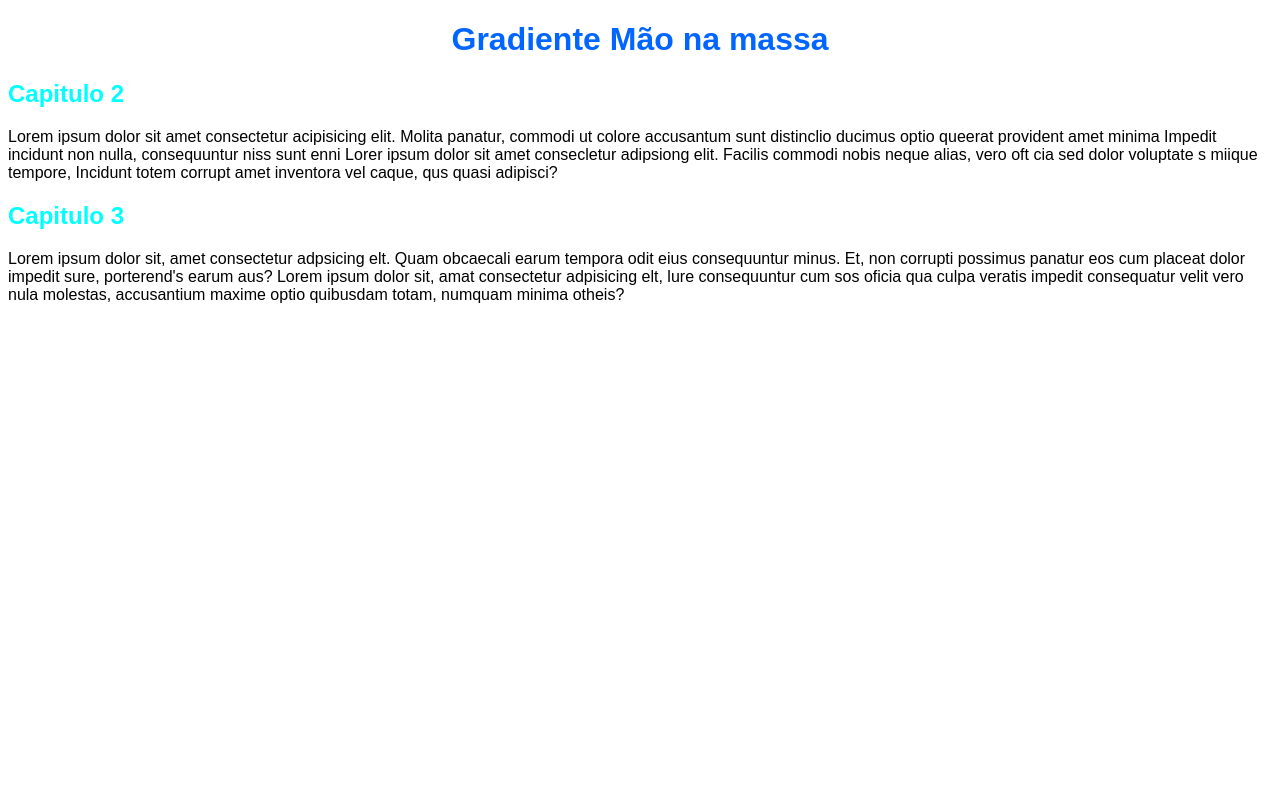
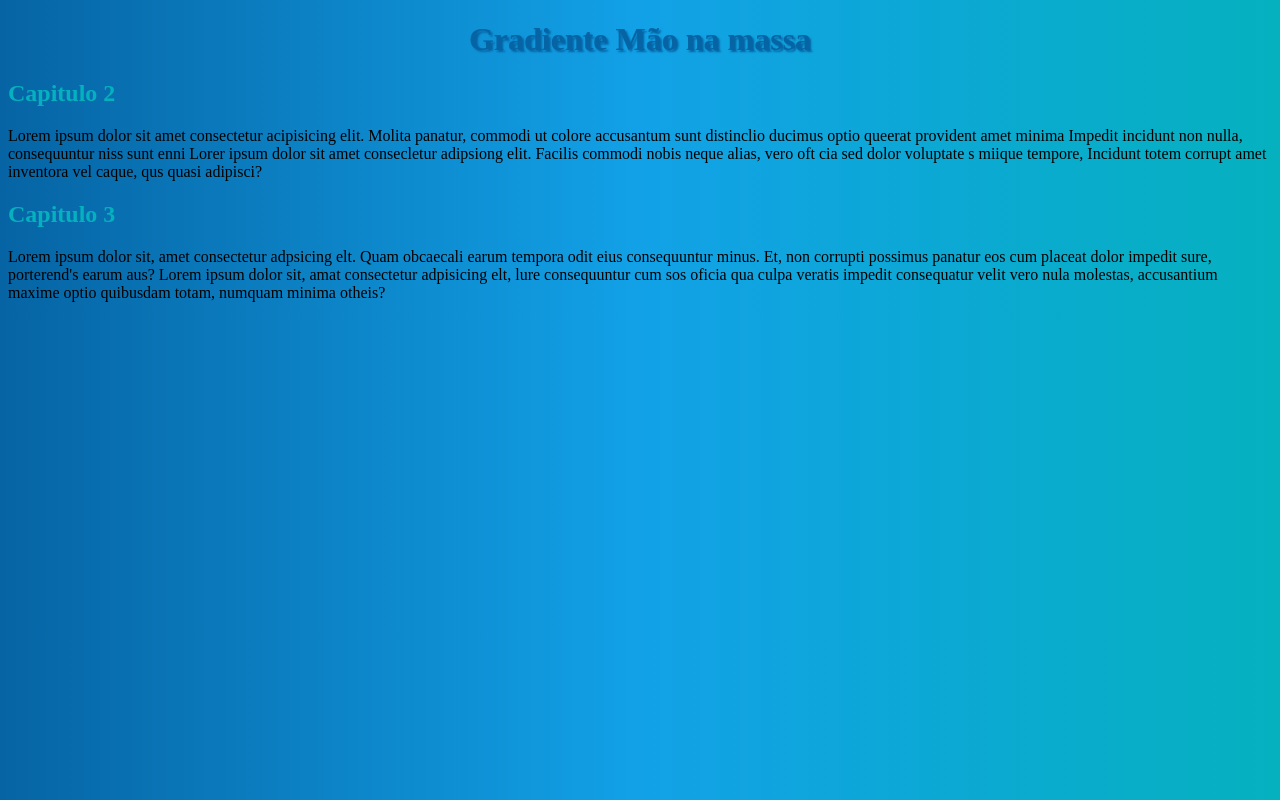
Before and after one commit to 32jonathan32/-CCN1, a plain HTML site: page Aula 12/index.html in a window 1280 px wide. Drawn offline with Linux system fonts and the light colour scheme.

Commit message:
Update index.css

```diff
--- a/Aula 12/index.css
+++ b/Aula 12/index.css
@@ -1,20 +1,39 @@
 
- body {
+body{
+    background-image:linear-gradient(90deg,#0664a4,#12a1e7,#05b1bf);
+}
+
+
+
+main {
+
 
     font-family: Arial, Helvetica, sans-serif;
-    box-shadow:0 0 0 0 black;
-    background-color: linear-gradient(0deg,red,write);
+    box-shadow: 5px 5px 5px px black;
+    background-color: white;
+    text-align: center;
+    width: 20cm;
+    padding: 2cm;
+    margin: 3cm;
+    border-radius: 50px;
+
+
 
  }
  p{
+    text-align: left;
     border: radius 1px;
  }
  h1{
     text-align: center;
-    color: rgb(0, 102, 255);
+    color: #0664a4;
+    text-shadow: 2px 2px 2px;
  }
 
  h2{
-    color:aqua
+
+    text-align: left;
+    color:#05b1bf
+
 
  }
```
